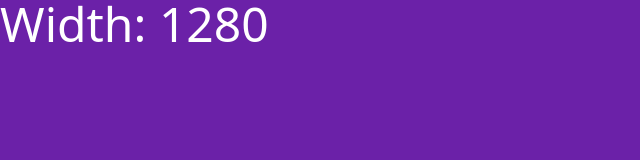
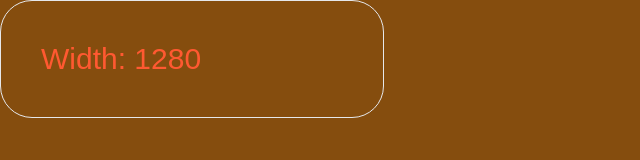
Before and after one commit to MastooraTurkmen/tailwind-sandbox, a plain HTML site: page 17-customization/index.html in a window 1280 px wide. Shown: the whole page, without its empty margins (0-640 px from the left). Drawn offline with nearby package versions, Linux system fonts and the light colour scheme.

Commit message:
Customization

```diff
--- a/17-customization/index.html
+++ b/17-customization/index.html
@@ -5,14 +5,44 @@
     <meta http-equiv="X-UA-Compatible" content="IE=edge" />
     <meta name="viewport" content="width=device-width, initial-scale=1.0" />
     <script src="https://cdn.tailwindcss.com"></script>
+    <script>
+      tailwind.config = {
+        theme: {
+          screens: {
+            sm: '550px',
+            md: '800px',
+            lg: '1200px',
+            xl: '1440px'
+          },
+          fontFamily:{
+            sans:['Graphik', 'sans-serif'],
+            serif: ['Merriweather', 'sans-serif']
+          },
+          extend: {
+            colors:{
+              primary: '#ff5931',
+              secondary: '#fffc33',
+            },
+            spacing:{
+              6: '2.5rem',
+              128: '32rem'
+            },
+            borderRadius: {
+              '4xl': '2rem'
+            }
+          }
+        }
+      }
+    </script>
     <title>Customization</title>
   </head>
   <body
-    class="bg-black sm:bg-green-800 md:bg-primary lg:bg-yellow-800 xl:bg-purple-800 2xl:bg-orange-800"
-  >
-    <h1 class="text-white text-xl md:text-3xl xl:text-5xl">
-      Tailwind is awesome
-    </h1>
+    class="bg-black sm:bg-green-800 md:bg-primary lg:bg-yellow-800 xl:bg-purple-800 2xl:bg-orange-800">
+    <div class="bg-border-secondary border p-6 mb-128 max-w-sm max-auto rounded-4xl">
+      <h1 class="text-primary text-xl md:text-3xl xl:text-5xl">
+        Tailwind is awesome
+      </h1>
+    </div>
 
     <script>
       function showBrowserWidth() {
```
